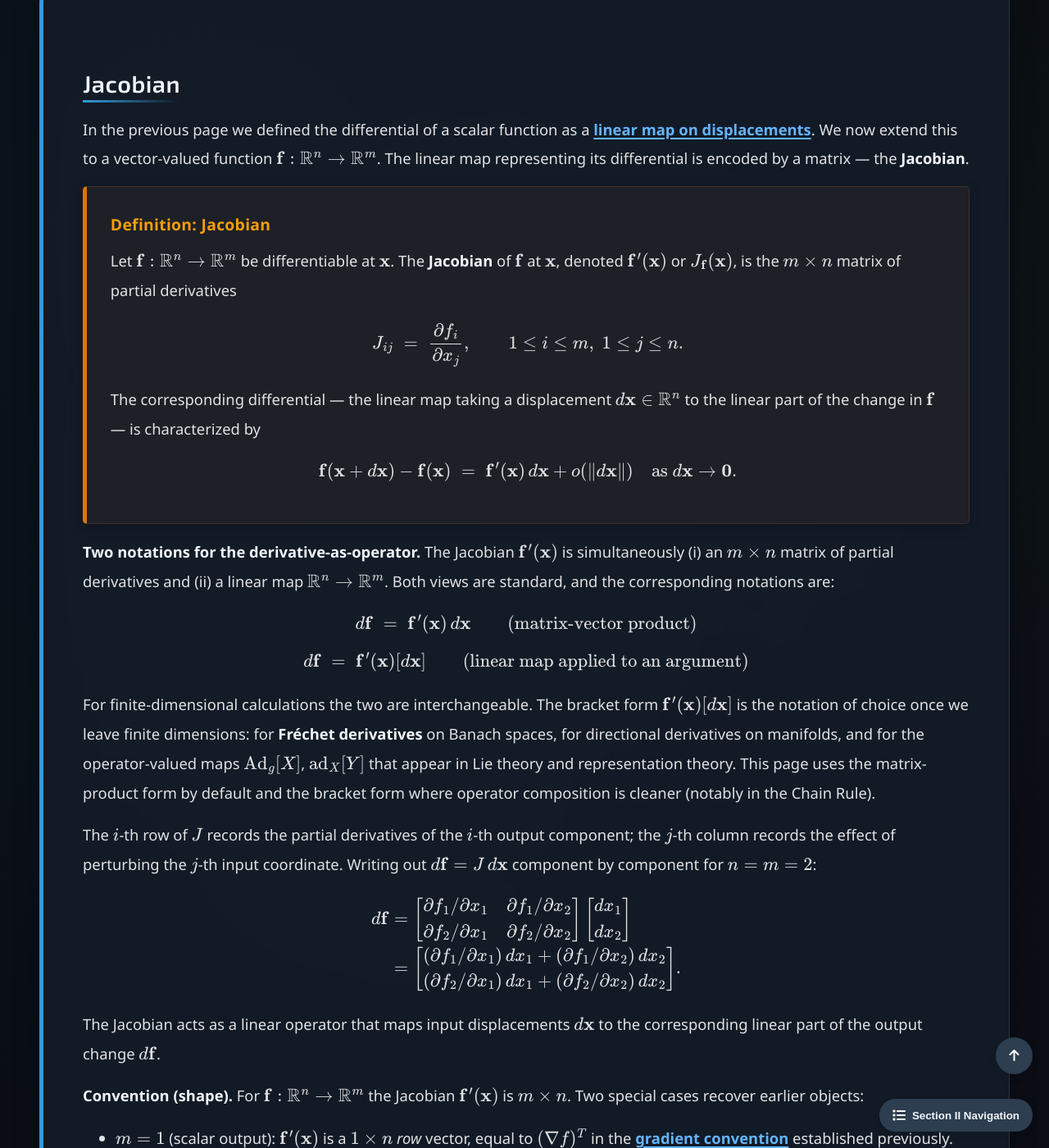
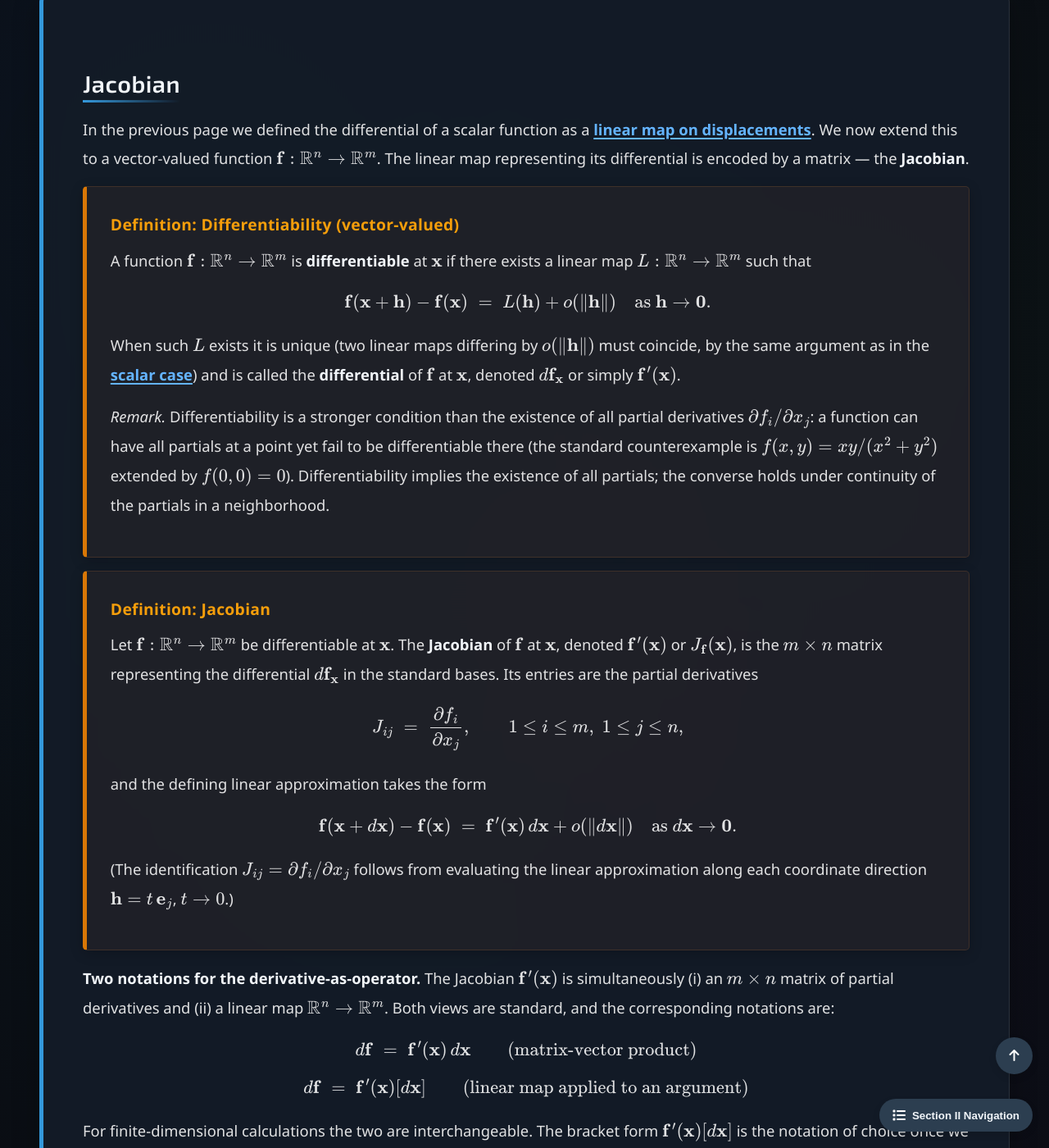
Before and after one commit to Yusukey01/yusukey01.github.io, a Jekyll site: the page built from Mathematics/Calculus/jacobian.html, in a window 1280 px wide and 1400 px high, scrolled down 635 px. Shown: the whole window at 82% size. Built offline with Jekyll 4.4.1, drawn with Linux system fonts in a browser that asks for light colours; some of the changed text lies outside the part shown.

Commit message:
fixed math issues

```diff
--- a/Mathematics/Calculus/jacobian.html
+++ b/Mathematics/Calculus/jacobian.html
@@ -34,21 +34,47 @@ uses_python: false
                     encoded by a matrix — the <strong>Jacobian</strong>.
                 </p>
 
+                <div class="theorem" id="D-differentiable_multivariate">
+                    <span class="theorem-title">Definition: Differentiability (vector-valued)</span>
+                    <p>
+                        A function \(\mathbf{f} : \mathbb{R}^n \to \mathbb{R}^m\) is <strong>differentiable</strong>
+                        at \(\mathbf{x}\) if there exists a linear map \(L : \mathbb{R}^n \to \mathbb{R}^m\) such that
+                        \[
+                        \mathbf{f}(\mathbf{x} + \mathbf{h}) - \mathbf{f}(\mathbf{x})
+                            \;=\; L(\mathbf{h}) + o(\|\mathbf{h}\|) \quad \text{as } \mathbf{h} \to \mathbf{0}.
+                        \]
+                        When such \(L\) exists it is unique (two linear maps differing by \(o(\|\mathbf{h}\|)\) must
+                        coincide, by the same argument as in the
+                        <a href="linear_approximation.html#diff"><strong>scalar case</strong></a>) and is called the
+                        <strong>differential</strong> of \(\mathbf{f}\) at \(\mathbf{x}\), denoted
+                        \(d\mathbf{f}_{\mathbf{x}}\) or simply \(\mathbf{f}'(\mathbf{x})\).
+                    </p>
+                    <p>
+                        <em>Remark.</em> Differentiability is a stronger condition than the existence of all partial
+                        derivatives \(\partial f_i/\partial x_j\): a function can have all partials at a point yet fail
+                        to be differentiable there (the standard counterexample is
+                        \(f(x,y) = xy/(x^2+y^2)\) extended by \(f(0,0) = 0\)). Differentiability implies the existence
+                        of all partials; the converse holds under continuity of the partials in a neighborhood.
+                    </p>
+                </div>
+
                 <div class="theorem" id="D-jacobian">
                     <span class="theorem-title">Definition: Jacobian</span>
                     <p>
                         Let \(\mathbf{f} : \mathbb{R}^n \to \mathbb{R}^m\) be differentiable at \(\mathbf{x}\). The
                         <strong>Jacobian</strong> of \(\mathbf{f}\) at \(\mathbf{x}\), denoted \(\mathbf{f}'(\mathbf{x})\)
-                        or \(J_{\mathbf{f}}(\mathbf{x})\), is the \(m \times n\) matrix of partial derivatives
+                        or \(J_{\mathbf{f}}(\mathbf{x})\), is the \(m \times n\) matrix representing the differential
+                        \(d\mathbf{f}_{\mathbf{x}}\) in the standard bases. Its entries are the partial derivatives
                         \[
-                        J_{ij} \;=\; \frac{\partial f_i}{\partial x_j}, \qquad 1 \leq i \leq m,\; 1 \leq j \leq n.
+                        J_{ij} \;=\; \frac{\partial f_i}{\partial x_j}, \qquad 1 \leq i \leq m,\; 1 \leq j \leq n,
                         \]
-                        The corresponding differential — the linear map taking a displacement \(d\mathbf{x} \in \mathbb{R}^n\)
-                        to the linear part of the change in \(\mathbf{f}\) — is characterized by
+                        and the defining linear approximation takes the form
                         \[
                         \mathbf{f}(\mathbf{x} + d\mathbf{x}) - \mathbf{f}(\mathbf{x})
                             \;=\; \mathbf{f}'(\mathbf{x})\, d\mathbf{x} + o(\|d\mathbf{x}\|) \quad \text{as } d\mathbf{x} \to \mathbf{0}.
                         \]
+                        (The identification \(J_{ij} = \partial f_i/\partial x_j\) follows from evaluating the linear
+                        approximation along each coordinate direction \(\mathbf{h} = t\,\mathbf{e}_j\), \(t \to 0\).)
                     </p>
                 </div>
 
@@ -169,6 +195,13 @@ uses_python: false
                     <span class="proof-title">Proof.</span>
                     <p>
                         Let \(J_{\mathbf{h}} := \mathbf{h}'(\mathbf{x})\) and \(J_{\mathbf{g}} := \mathbf{g}'(\mathbf{u})\).
+                        We use throughout the fact that in finite dimensions every linear map is automatically
+                        bounded: there exists \(C > 0\) with \(\|L\mathbf{v}\| \leq C\|\mathbf{v}\|\) for all
+                        \(\mathbf{v}\) (this is the operator norm, and it is finite because the unit sphere is compact).
+                        This is what lets us push \(o(\|\cdot\|)\) and \(O(\|\cdot\|)\) bounds through \(J_{\mathbf{h}}\)
+                        and \(J_{\mathbf{g}}\) below.
+                    </p>
+                    <p>
                         By differentiability of \(\mathbf{h}\) at \(\mathbf{x}\),
                         \[
                         \mathbf{h}(\mathbf{x} + d\mathbf{x}) - \mathbf{h}(\mathbf{x})
@@ -190,10 +223,22 @@ uses_python: false
                                 + \underbrace{J_{\mathbf{g}}\, r_{\mathbf{h}}(d\mathbf{x})}_{o(\|d\mathbf{x}\|)}
                                 + \underbrace{r_{\mathbf{g}}(d\mathbf{u})}_{o(\|d\mathbf{u}\|) = o(\|d\mathbf{x}\|)}.
                         \]
-                        The first error term is \(o(\|d\mathbf{x}\|)\) because \(J_{\mathbf{g}}\) is a fixed linear map
-                        (hence bounded) and \(r_{\mathbf{h}}(d\mathbf{x}) = o(\|d\mathbf{x}\|)\). The second is
-                        \(o(\|d\mathbf{x}\|)\) because \(\|d\mathbf{u}\| = O(\|d\mathbf{x}\|)\). Identifying the linear
-                        part gives \(\mathbf{f}'(\mathbf{x}) = J_{\mathbf{g}} J_{\mathbf{h}}\). \(\blacksquare\)
+                        The first error term is \(o(\|d\mathbf{x}\|)\) because
+                        \(\|J_{\mathbf{g}}\,r_{\mathbf{h}}(d\mathbf{x})\| \leq \|J_{\mathbf{g}}\|_{\mathrm{op}}\,\|r_{\mathbf{h}}(d\mathbf{x})\|
+                        = \|J_{\mathbf{g}}\|_{\mathrm{op}} \cdot o(\|d\mathbf{x}\|) = o(\|d\mathbf{x}\|)\).
+                        The second requires combining \(r_{\mathbf{g}}(d\mathbf{u}) = o(\|d\mathbf{u}\|)\) with
+                        \(\|d\mathbf{u}\| = O(\|d\mathbf{x}\|)\): since \(d\mathbf{x} \to 0\) forces
+                        \(d\mathbf{u} \to 0\),
+                        \[
+                        \frac{\|r_{\mathbf{g}}(d\mathbf{u})\|}{\|d\mathbf{x}\|}
+                            \;=\; \underbrace{\frac{\|r_{\mathbf{g}}(d\mathbf{u})\|}{\|d\mathbf{u}\|}}_{\to\, 0}
+                                  \cdot
+                                  \underbrace{\frac{\|d\mathbf{u}\|}{\|d\mathbf{x}\|}}_{\text{bounded}}
+                            \;\longrightarrow\; 0,
+                        \]
+                        so \(r_{\mathbf{g}}(d\mathbf{u}) = o(\|d\mathbf{x}\|)\) as well (the case
+                        \(d\mathbf{u} = \mathbf{0}\) gives \(r_{\mathbf{g}} = \mathbf{0}\) directly). Identifying
+                        the linear part gives \(\mathbf{f}'(\mathbf{x}) = J_{\mathbf{g}} J_{\mathbf{h}}\). \(\blacksquare\)
                     </p>
                 </div>
 
```
